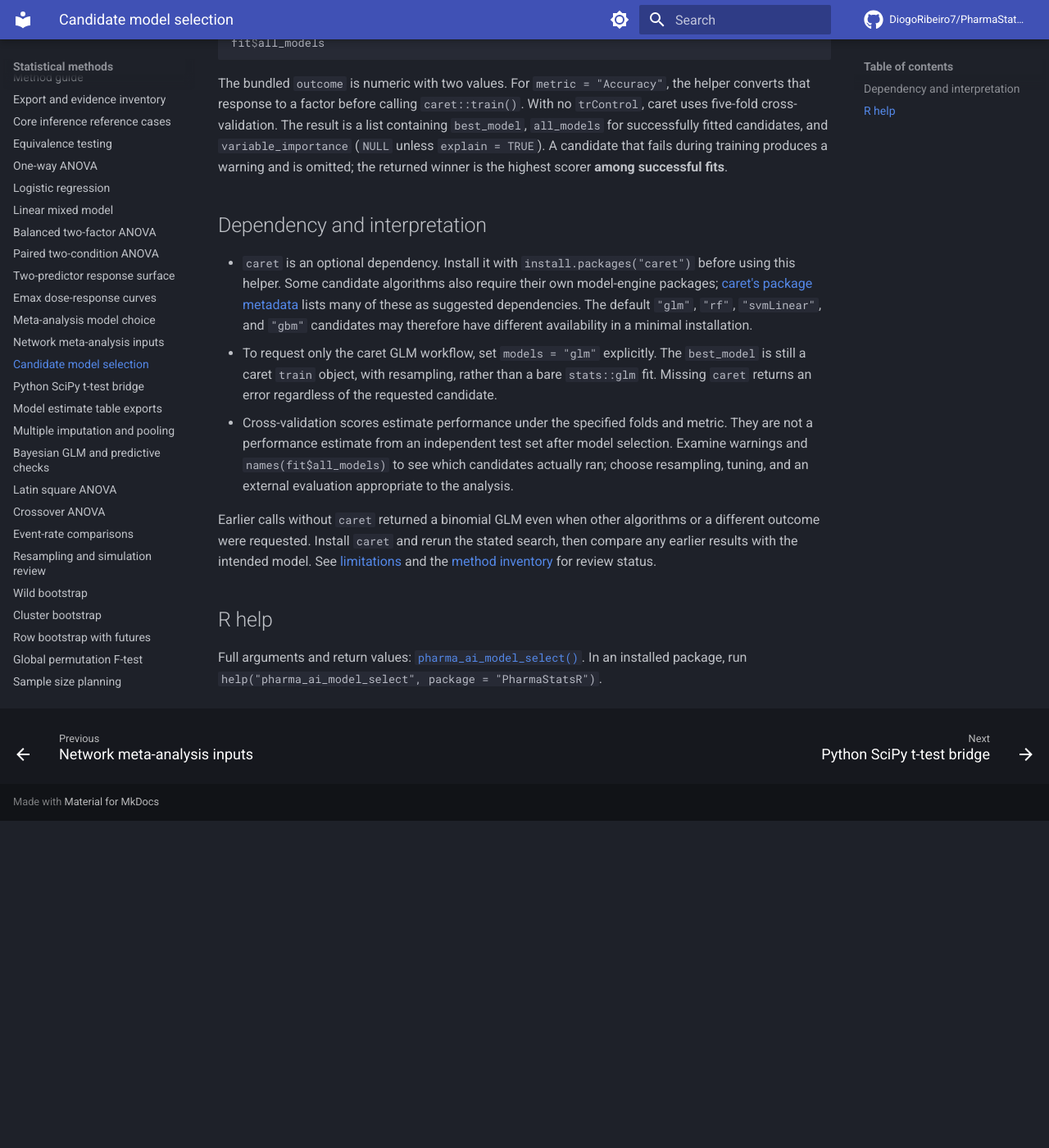
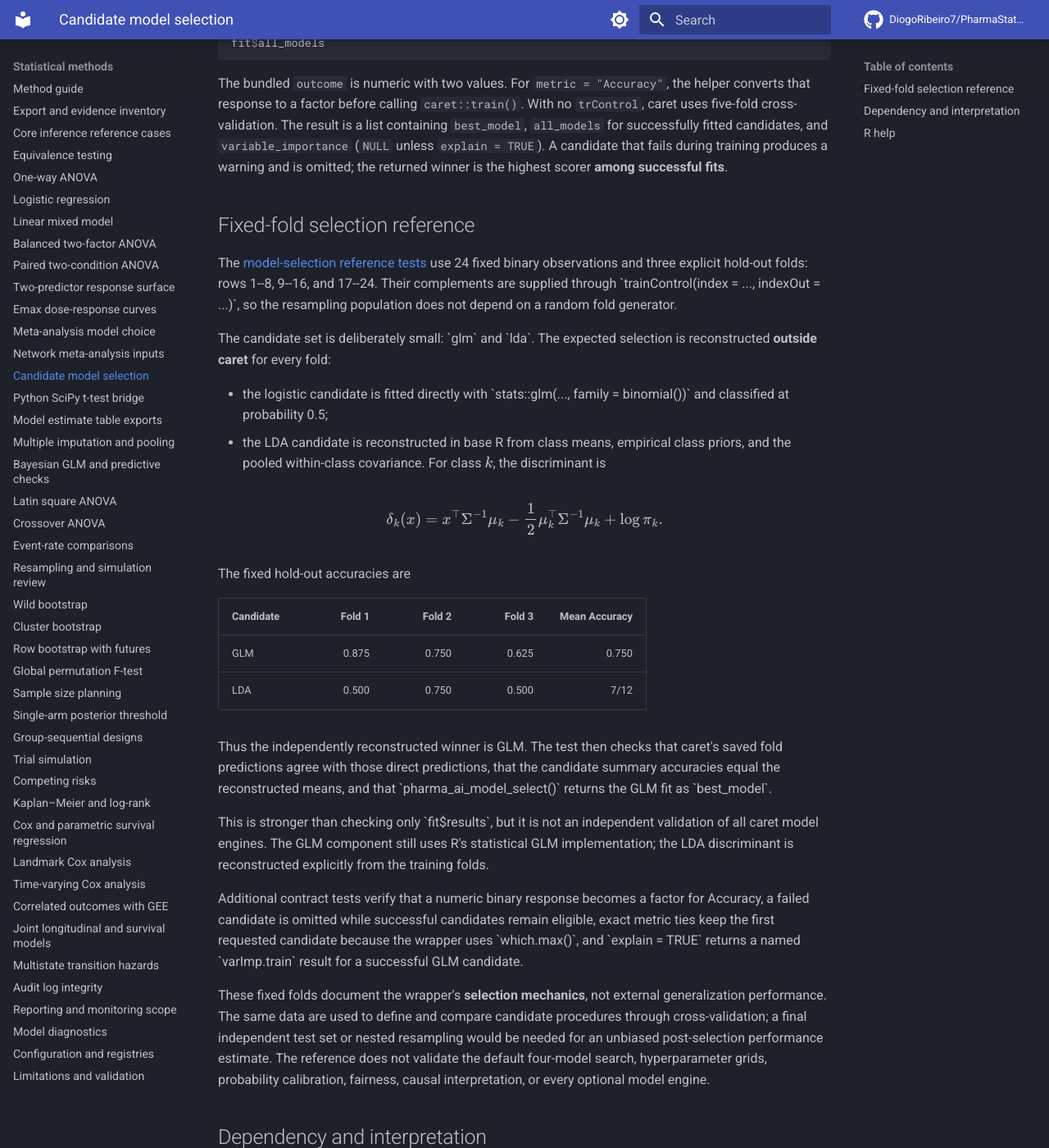
Before and after one commit to DiogoRibeiro7/PharmaStatsR, an MkDocs documentation site: the page built from docs/model-selection.md, in a window 1280 px wide and 1400 px high, scrolled down 440 px. Shown: the whole window at 82% size. Built offline with MkDocs 1.6.1 and Material for MkDocs 9.7.7, drawn with Linux system fonts in a browser that asks for light colours; comment, search, counter and statistics services are not loaded; before the commit the page ends 1441 px from its top, so only the background shows below that.

Commit message:
test: add deterministic caret selection reference

```diff
--- a/docs/model-selection.md
+++ b/docs/model-selection.md
@@ -16,6 +16,60 @@
 
 The bundled `outcome` is numeric with two values. For `metric = "Accuracy"`, the helper converts that response to a factor before calling `caret::train()`. With no `trControl`, caret uses five-fold cross-validation. The result is a list containing `best_model`, `all_models` for successfully fitted candidates, and `variable_importance` (`NULL` unless `explain = TRUE`). A candidate that fails during training produces a warning and is omitted; the returned winner is the highest scorer **among successful fits**.
 
+## Fixed-fold selection reference
+
+The [model-selection reference tests](https://github.com/DiogoRibeiro7/PharmaStatsR/blob/main/tests/testthat/test-ai-model-reference.R)
+use 24 fixed binary observations and three explicit hold-out folds: rows 1--8,
+9--16, and 17--24. Their complements are supplied through
+\`trainControl(index = ..., indexOut = ...)\`, so the resampling population does
+not depend on a random fold generator.
+
+The candidate set is deliberately small: \`glm\` and \`lda\`. The expected
+selection is reconstructed **outside caret** for every fold:
+
+- the logistic candidate is fitted directly with \`stats::glm(...,
+  family = binomial())\` and classified at probability 0.5;
+- the LDA candidate is reconstructed in base R from class means, empirical
+  class priors, and the pooled within-class covariance. For class \(k\), the
+  discriminant is
+
+\[
+\delta_k(x)=x^\top\Sigma^{-1}\mu_k
+-\frac{1}{2}\mu_k^\top\Sigma^{-1}\mu_k+\log\pi_k.
+\]
+
+The fixed hold-out accuracies are
+
+| Candidate | Fold 1 | Fold 2 | Fold 3 | Mean Accuracy |
+| --- | ---: | ---: | ---: | ---: |
+| GLM | 0.875 | 0.750 | 0.625 | 0.750 |
+| LDA | 0.500 | 0.750 | 0.500 | 7/12 |
+
+Thus the independently reconstructed winner is GLM. The test then checks that
+caret's saved fold predictions agree with those direct predictions, that the
+candidate summary accuracies equal the reconstructed means, and that
+\`pharma_ai_model_select()\` returns the GLM fit as \`best_model\`.
+
+This is stronger than checking only \`fit$results\`, but it is not an
+independent validation of all caret model engines. The GLM component still uses
+R's statistical GLM implementation; the LDA discriminant is reconstructed
+explicitly from the training folds.
+
+Additional contract tests verify that a numeric binary response becomes a
+factor for Accuracy, a failed candidate is omitted while successful candidates
+remain eligible, exact metric ties keep the first requested candidate because
+the wrapper uses \`which.max()\`, and \`explain = TRUE\` returns a named
+\`varImp.train\` result for a successful GLM candidate.
+
+These fixed folds document the wrapper's **selection mechanics**, not external
+generalization performance. The same data are used to define and compare
+candidate procedures through cross-validation; a final independent test set or
+nested resampling would be needed for an unbiased post-selection performance
+estimate. The reference does not validate the default four-model search,
+hyperparameter grids, probability calibration, fairness, causal interpretation,
+or every optional model engine.
+
+
 ## Dependency and interpretation
 
 - `caret` is an optional dependency. Install it with `install.packages("caret")` before using this helper. Some candidate algorithms also require their own model-engine packages; [caret's package metadata](https://CRAN.R-project.org/package=caret) lists many of these as suggested dependencies. The default `"glm"`, `"rf"`, `"svmLinear"`, and `"gbm"` candidates may therefore have different availability in a minimal installation.
```
Also changed, not shown: NEWS.md (+1 -0 lines), ROADMAP.md (+2 -2 lines), docs/evidence-batches.md (+2 -2 lines), docs/method-inventory.md (+1 -1 lines), 1 other file.
